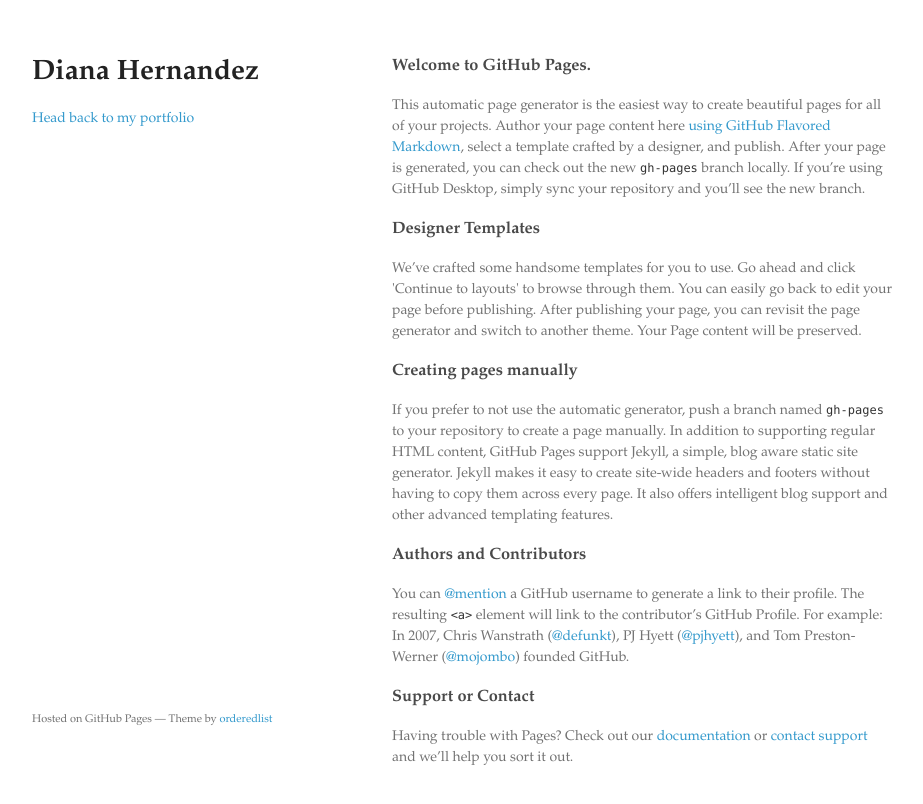
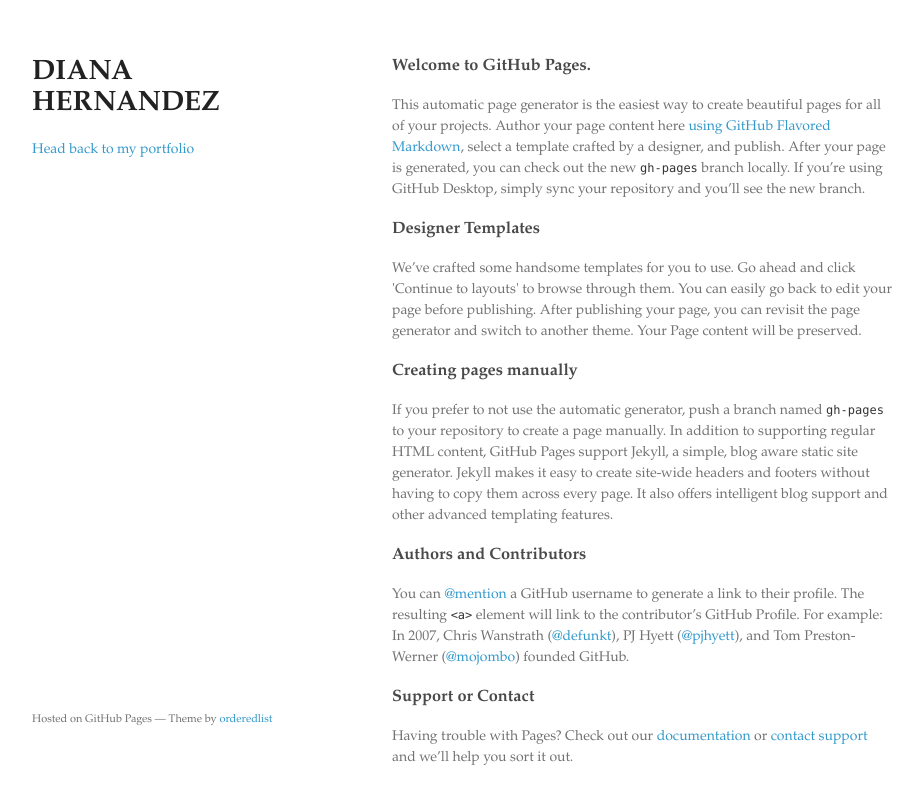
Before and after one commit to dianarh/dianarh.github.io, a plain HTML site: page index.html in a window 1280 px wide. Shown: the whole page, without its empty margins (178-1101 px from the left). Drawn offline with Linux system fonts and the light colour scheme.

Commit message:
Update index.html

```diff
--- a/index.html
+++ b/index.html
@@ -3,7 +3,7 @@
   <head>
     <meta charset="utf-8">
     <meta http-equiv="X-UA-Compatible" content="chrome=1">
-    <title>Diana Hernandez</title>
+    <title>DIANA HERNANDEZ</title>
 
     <link rel="stylesheet" href="stylesheets/styles.css">
     <link rel="stylesheet" href="stylesheets/github-light.css">
@@ -15,7 +15,7 @@
   <body>
     <div class="wrapper">
       <header>
-        <h1>Diana Hernandez</h1>
+        <h1>DIANA HERNANDEZ</h1>
         <p></p>
 
 
```
